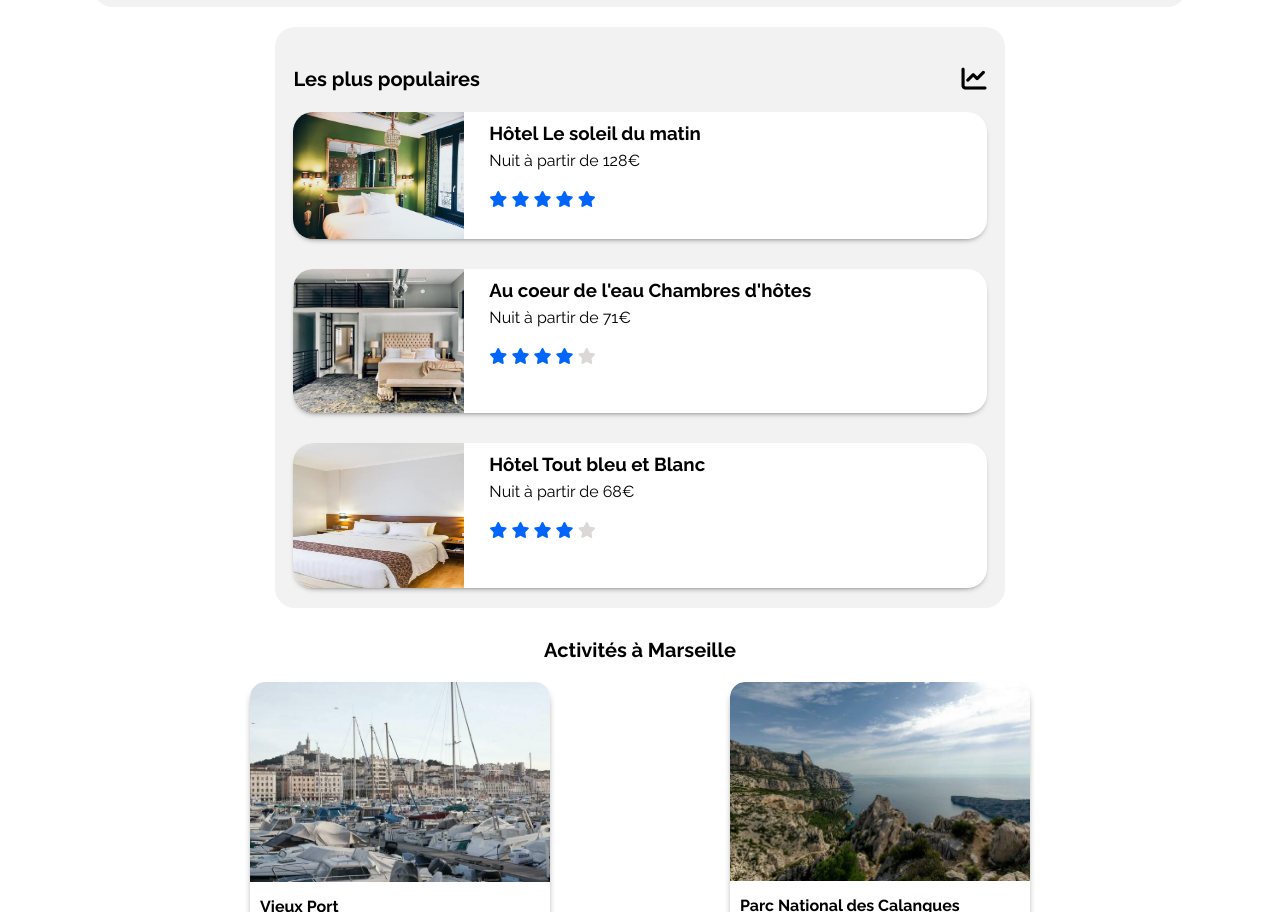
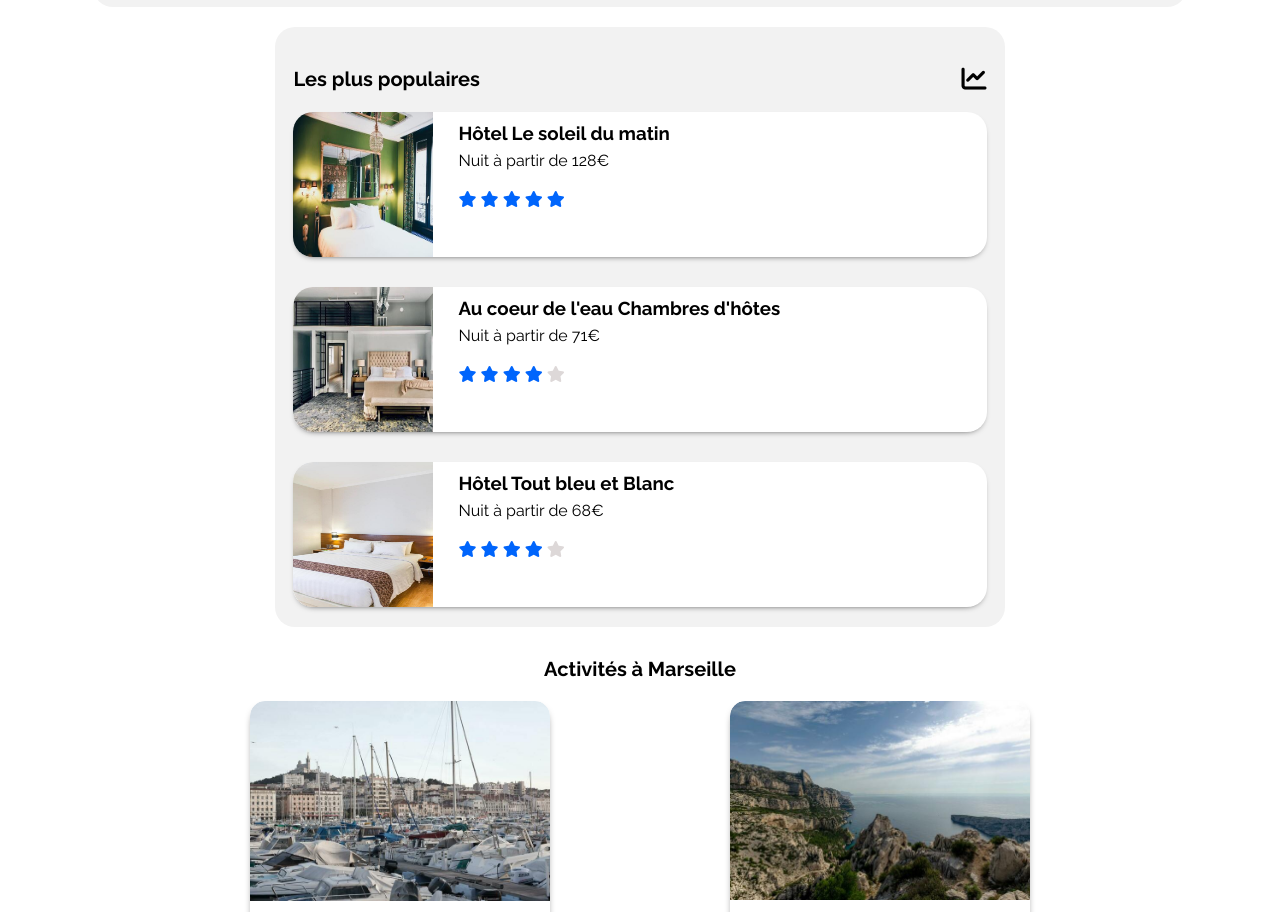
Before and after one commit to FrSenpai/AlexandreParjouet_2_26042021, a plain HTML site: page index.html in a window 1280 px wide. Shown: the part 1020-1932 px from the top of the page. Drawn offline with Linux system fonts and the light colour scheme.

Commit message:
probably last w3c fix

```diff
--- a/index.html
+++ b/index.html
@@ -87,7 +87,8 @@
                     <figure class="ctnHouse">
                         <figcaption class="figureLink">
                             <a href="">
-                        <img src="assets/hebergements/4_small/marcus-loke-WQJvWU_HZFo-unsplash.jpg" alt="House img">
+                                <img src="assets/hebergements/4_small/marcus-loke-WQJvWU_HZFo-unsplash.jpg"
+                                    alt="House img">
                                 <h3>Auberge de la canebière</h3>
                                 <p>Nuit à partir de <span>25€</span></p>
                                 <div>
@@ -103,7 +104,8 @@
                     <figure class="ctnHouse">
                         <figcaption class="figureLink">
                             <a href="">
-                        <img src="assets/hebergements/4_small/fred-kleber-gTbaxaVLvsg-unsplash.jpg" alt="House img">
+                                <img src="assets/hebergements/4_small/fred-kleber-gTbaxaVLvsg-unsplash.jpg"
+                                    alt="House img">
                                 <h3>Hôtel du port</h3>
                                 <p>Nuit à partir de 52<span>€</span></p>
                                 <div>
@@ -119,7 +121,8 @@
                     <figure class="ctnHouse">
                         <figcaption class="figureLink">
                             <a href="">
-                        <img src="assets/hebergements/4_small/reisetopia-B8WIgxA_PFU-unsplash.jpg" alt="House img">
+                                <img src="assets/hebergements/4_small/reisetopia-B8WIgxA_PFU-unsplash.jpg"
+                                    alt="House img">
                                 <h3>Hôtel Les mouettes</h3>
                                 <p>Nuit à partir de 76<span>€</span></p>
                                 <div>
@@ -135,7 +138,8 @@
                     <figure class="ctnHouse">
                         <figcaption class="figureLink">
                             <a href="">
-                        <img src="assets/hebergements/4_small/annie-spratt-Eg1qcIitAuA-unsplash.jpg" alt="House img">
+                                <img src="assets/hebergements/4_small/annie-spratt-Eg1qcIitAuA-unsplash.jpg"
+                                    alt="House img">
 
                                 <h3>Hôtel de la mer</h3>
                                 <p>Nuit à partir de 46<span>€</span></p>
@@ -152,7 +156,8 @@
                     <figure class="ctnHouse">
                         <figcaption class="figureLink">
                             <a class="ctnLinkHouse" href="">
-                        <img src="assets/hebergements/4_small/nicate-lee-kT-ZyaiwBe0-unsplash.jpg" alt="House img">
+                                <img src="assets/hebergements/4_small/nicate-lee-kT-ZyaiwBe0-unsplash.jpg"
+                                    alt="House img">
                                 <h3>Auberge Le Panier</h3>
                                 <p>Nuit à partir de <span>23€</span></p>
                                 <div>
@@ -168,7 +173,8 @@
                     <figure class="ctnHouse">
                         <figcaption class="figureLink">
                             <a class="ctnLinkHouse" href="">
-                           <img src="assets/hebergements/4_small/febrian-zakaria-M6S1WvfW68A-unsplash.jpg" alt="House img">
+                                <img src="assets/hebergements/4_small/febrian-zakaria-M6S1WvfW68A-unsplash.jpg"
+                                    alt="House img">
 
                                 <h3>Hôtel chez Amina</h3>
                                 <p>Nuit à partir de 96<span>€</span></p>
@@ -194,10 +200,11 @@
                 </div>
                 <div class="mostFamous">
                     <figure>
+                        <figcaption>
                             <a class="figureLink rowLink" href="">
                             <img src="assets/hebergements/4_small/emile-guillemot-Bj_rcSC5XfE-unsplash.jpg"
                                 alt="Most famous img">
-                        <figcaption>
+                            <div div class="ctnFamousItem">
                                 <h3>Hôtel Le soleil du matin</h3>
                                 <p>Nuit à partir de 128<span>€</span></p>
                                 <div>
@@ -207,15 +214,18 @@
                                     <i class="fas fa-star"></i>
                                     <i class="fas fa-star"></i>
                                 </div>
+                            </div>
+                        </a>
                         </figcaption>
-                    </a>
+
 
                     </figure>
                     <figure>
+                        <figcaption>
                             <a class="figureLink rowLink" href="">
                                 <img src="assets/hebergements/4_small/aw-creative-VGs8z60yT2c-unsplash.jpg"
                                     alt="Most famous img">
-                        <figcaption>
+                                <div class="ctnFamousItem">
                                     <h3>Au coeur de l'eau Chambres d'hôtes</h3>
                                     <p>Nuit à partir de 71<span>€</span></p>
                                     <div>
@@ -225,14 +235,17 @@
                                         <i class="fas fa-star"></i>
                                         <i class="fas fa-star empty"></i>
                                     </div>
+                                </div>
+                            </a>
                         </figcaption>
-                    </a>
+
                     </figure>
                     <figure class="last">
+                        <figcaption>
                             <a class="figureLink rowLink" href="">
                             <img src="assets/hebergements/4_small/febrian-zakaria-sjvU0THccQA-unsplash.jpg"
                                 alt="Most famous img">
-                        <figcaption>
+                            <div class="ctnFamousItem">
                                 <h3>Hôtel Tout bleu et Blanc</h3>
                                 <p>Nuit à partir de 68<span>€</span></p>
                                 <div>
@@ -242,8 +255,10 @@
                                     <i class="fas fa-star"></i>
                                     <i class="fas fa-star empty"></i>
                                 </div>
+                            </div>
+                        </a>
                         </figcaption>
-                    </a>
+
                     </figure>
                 </div>
             </div>
@@ -254,7 +269,8 @@
                 <figure class="rowFigure">
                     <figcaption>
                         <a class="figureLink activityMobile" href="">
-                    <img class="columnImg fullHeightImg" src="assets/activites/4_small/reno-laithienne-QUgJhdY5Fyk-unsplash.jpg"
+                            <img class="columnImg fullHeightImg"
+                                src="assets/activites/4_small/reno-laithienne-QUgJhdY5Fyk-unsplash.jpg"
                                 alt="Photo activité 1">
                             <p>Vieux Port</p>
                         </a>
@@ -276,7 +292,8 @@
                     <figure class="columnFigure">
                         <figcaption>
                             <a class="figureLink activityMobile" href="">
-                        <img class="columnImg" src="assets/activites/4_small/kevin-hikari-rV_Qd1l-VXg-unsplash.jpg"
+                                <img class="columnImg"
+                                    src="assets/activites/4_small/kevin-hikari-rV_Qd1l-VXg-unsplash.jpg"
                                     alt="Photo activité 1">
                                 <p>Îles du Frioul</p>
                             </a>
@@ -287,7 +304,8 @@
                 <figure class="rowFigure">
                     <figcaption>
                         <a class="figureLink activityMobile" href="">
-                    <img class="columnImg fullHeightImg" src="assets/activites/4_small/kilyan-sockalingum-NR8-cBCN3aI-unsplash.jpg"
+                            <img class="columnImg fullHeightImg"
+                                src="assets/activites/4_small/kilyan-sockalingum-NR8-cBCN3aI-unsplash.jpg"
                                 alt="Photo activité 1">
                             <p>Parc National des Calanques</p>
                         </a>
@@ -298,7 +316,8 @@
                     <figure class="columnFigure">
                         <figcaption>
                             <a class="figureLink activityMobile" href="">
-                        <img class="columnImg" src="assets/activites/4_small/florian-wehde-xW9e8gdotxI-unsplash.jpg"
+                                <img class="columnImg"
+                                    src="assets/activites/4_small/florian-wehde-xW9e8gdotxI-unsplash.jpg"
                                     alt="Photo activité 1">
                                 <p>Notre-Dame-de-la-Garde</p>
                             </a>
@@ -309,7 +328,8 @@
                         <figcaption>
                             <a class="figureLink activityMobile" href="">
                                 <img class="secondColumnImg ctnFirstItem"
-                            src="assets/activites/4_small/lena-paulin-wH2-EJoDcV0-unsplash.jpg" alt="Photo activité 1">
+                                    src="assets/activites/4_small/lena-paulin-wH2-EJoDcV0-unsplash.jpg"
+                                    alt="Photo activité 1">
                                 <p>Parc Longchamp</p>
                             </a>
                         </figcaption>
--- a/style.css
+++ b/style.css
@@ -406,13 +406,14 @@ nav img {
     border-radius: 20px;
     -webkit-box-shadow: 0px 3px 7px -5px #000000;
     box-shadow: 0px 3px 7px -5px #000000;
+    min-height: 145px;
 }
 
 .last {
     margin-bottom: 20px !important;
 }
 
-.mostFamous figure img {
+.mostFamous figure figcaption a img {
     width: 40%;
     background-color: white;
     border-radius: 20px;
@@ -420,7 +421,7 @@ nav img {
     min-width: 160px;
 }
 
-.mostFamous figure figcaption {
+.mostFamous figure .ctnFamousItem {
     width: 100%;
     background-color: white;
     position: relative;
@@ -428,12 +429,12 @@ nav img {
     padding: 10px 0 0 25px
 }
 
-.mostFamous figure figcaption p {
+.mostFamous figure .ctnFamousItem p {
     margin-top: 7px;
     margin-bottom: 50px;
 }
 
-.mostFamous figure figcaption div {
+.mostFamous figure .ctnFamousItem div {
     position: relative;
     top: -10px;
 }
@@ -652,7 +653,7 @@ footer div a {
         padding: 0;
     }
 
-    .mostFamous figure figcaption p {
+    .mostFamous figure .ctnFamousItem p {
         margin-bottom: 30px;
     }
 
@@ -1006,3 +1007,20 @@ footer div a {
         margin-bottom: 20px;
     }
 }
+
+@media screen and (max-width:400px) {
+    .mostFamous figure .ctnFamousItem {
+        padding: 5px 0px 0px 10px !important;
+    }
+}
+
+@media screen and (max-width:350px) {
+    .mostFamous figure .ctnFamousItem {
+        padding: 5px 0px 0px 5px !important;
+    }
+
+    .mostFamous figure figcaption a img {
+        max-height: none;
+        min-width: 100px;
+     }
+}
```
Lines whose indentation alone changed are shown as unchanged.
